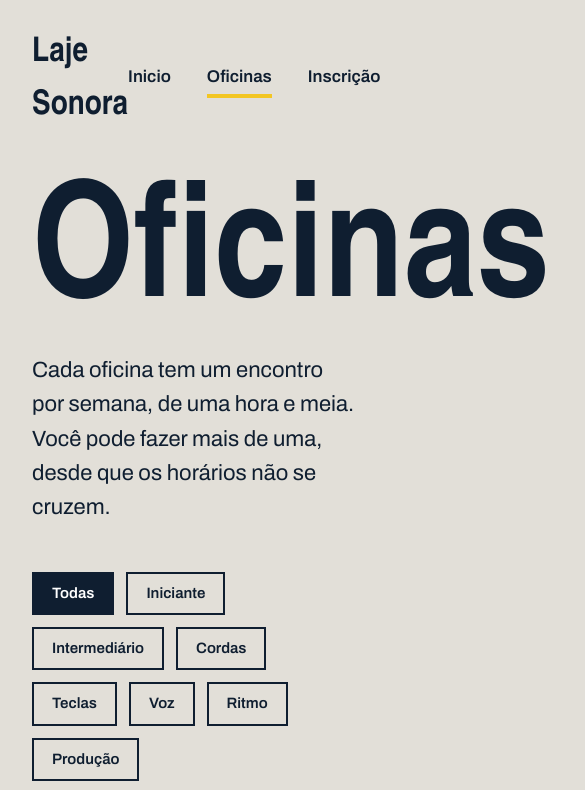
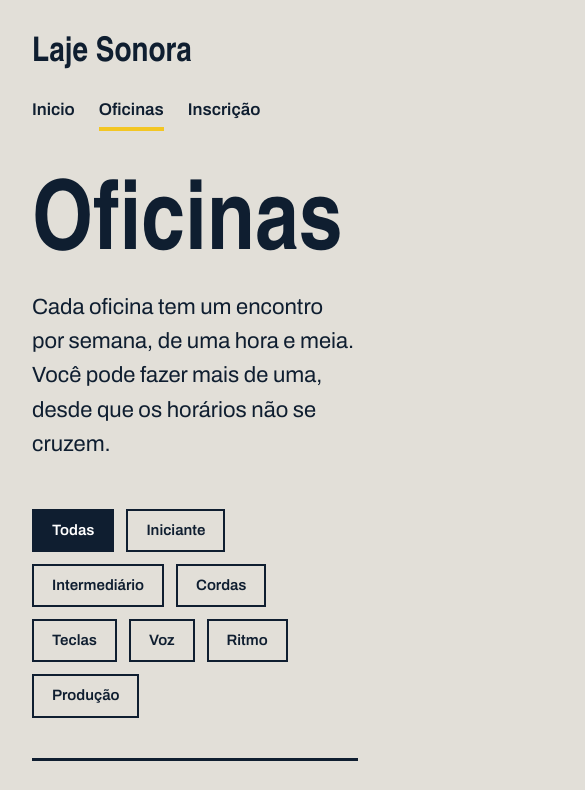
Before and after one commit to vitorsgoncalves-ctrl/laje_sonora, a plain HTML site: page oficinas.html in a window 390 px wide. Shown: the top 790 px of the page, 585 px wide, since content can reach past the window. Drawn offline with Linux system fonts and the light colour scheme; a web font is replaced by a local one.

Commit message:
Versão para celular

```diff
--- a/index.css
+++ b/index.css
@@ -232,3 +232,25 @@ h1, h2, h3 {
     color: var(--fita);
     margin-bottom: 12px;
 }
+
+@media (max-width: 800px) {
+    .topo {
+        flex-direction: column;
+        align-items: flex-start;
+        gap: 16px;
+    }
+
+    .menu {
+        flex-wrap: wrap;
+        gap: 12px 24px;
+    }
+
+    .cartazes, .passos, .rodape-colunas {
+        flex-direction: column;
+    }
+
+    .cartaz-principal h1 {
+        font-size: 84px;
+        overflow-wrap: anywhere;
+    }
+}
--- a/inscricao.css
+++ b/inscricao.css
@@ -228,3 +228,25 @@ h1, h2, h3 {
     height: 20px;
     accent-color: var(--caixa-dagua);
 }
+
+@media (max-width: 800px) {
+    .topo {
+        flex-direction: column;
+        align-items: flex-start;
+        gap: 16px;
+    }
+
+    .menu {
+        flex-wrap: wrap;
+        gap: 12px 24px;
+    }
+
+    .inscricao, .linha, .rodape-colunas {
+        flex-direction: column;
+    }
+
+    .titulo-pagina {
+        font-size: 96px;
+        overflow-wrap: anywhere;
+    }
+}
--- a/oficinas.css
+++ b/oficinas.css
@@ -198,3 +198,30 @@ h1, h2, h3 {
     margin-top: 10px;
     font-weight: 700;
 }
+
+@media (max-width: 800px) {
+    .topo {
+        flex-direction: column;
+        align-items: flex-start;
+        gap: 16px;
+    }
+
+    .menu {
+        flex-wrap: wrap;
+        gap: 12px 24px;
+    }
+
+    .oficina, .rodape-colunas {
+        flex-direction: column;
+        align-items: stretch;
+    }
+
+    .titulo-pagina {
+        font-size: 96px;
+        overflow-wrap: anywhere;
+    }
+
+    .oficina .foto, .oficina-detalhes {
+        width: 100%;
+    }
+}
```
